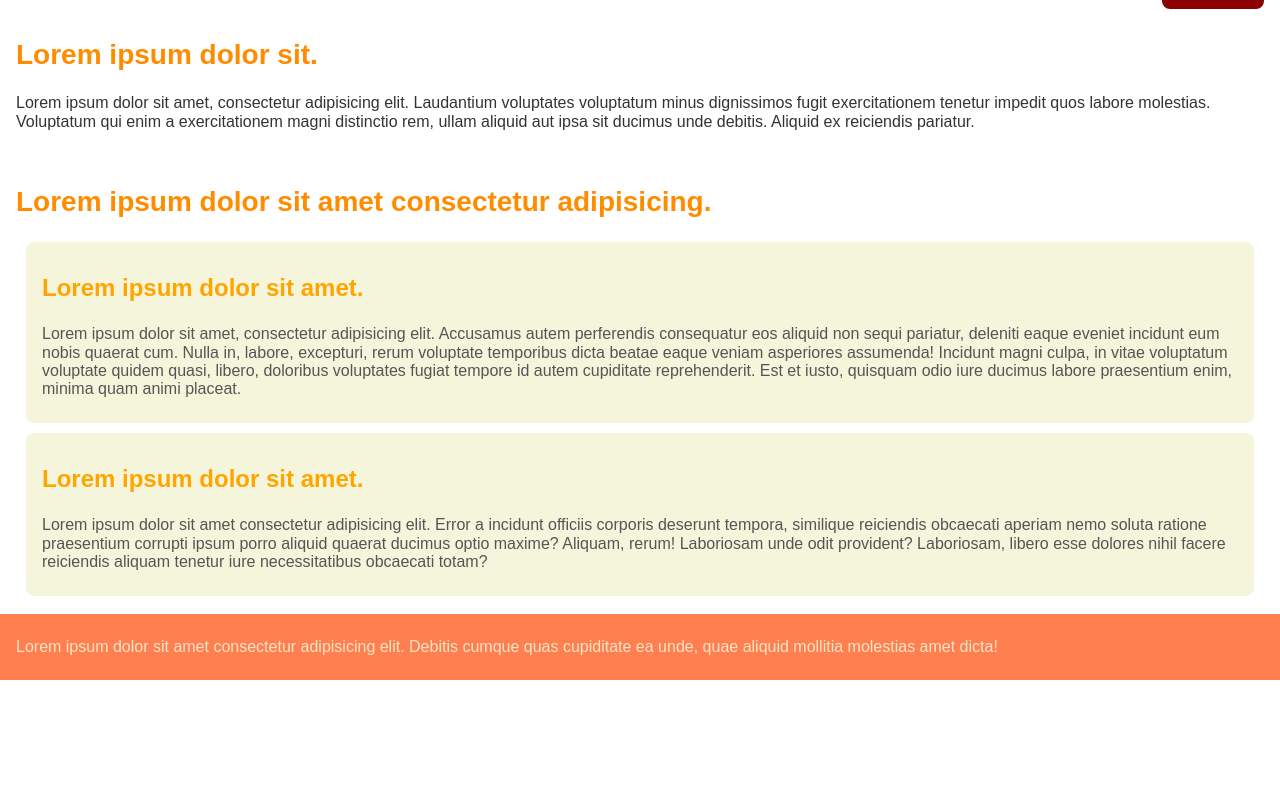
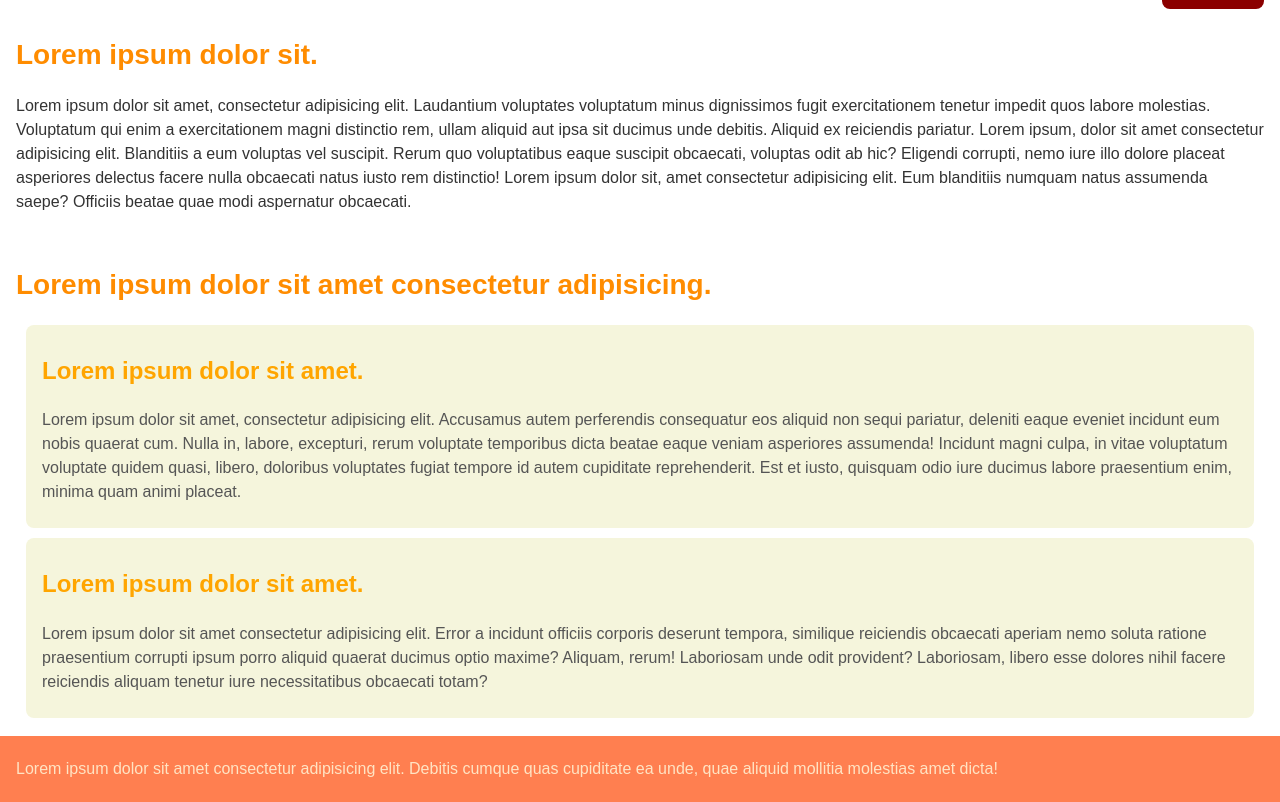
Before and after one commit to Baldshroom/homepage2, a plain HTML site: page index.html in a window 1280 px wide. Shown: the part 775-1577 px from the top of the page. Before the commit the page ends 1455 px from the top, so only its background shows below. Drawn offline with Linux system fonts and the light colour scheme.

Commit message:
typography playground

```diff
--- a/index.html
+++ b/index.html
@@ -30,7 +30,7 @@
 				voluptates voluptatum minus dignissimos fugit exercitationem tenetur
 				impedit quos labore molestias. Voluptatum qui enim a exercitationem
 				magni distinctio rem, ullam aliquid aut ipsa sit ducimus unde debitis.
-				Aliquid ex reiciendis pariatur.
+				Aliquid ex reiciendis pariatur. Lorem ipsum, dolor sit amet consectetur adipisicing elit. Blanditiis a eum voluptas vel suscipit. Rerum quo voluptatibus eaque suscipit obcaecati, voluptas odit ab hic? Eligendi corrupti, nemo iure illo dolore placeat asperiores delectus facere nulla obcaecati natus iusto rem distinctio! Lorem ipsum dolor sit, amet consectetur adipisicing elit. Eum blanditiis numquam natus assumenda saepe? Officiis beatae quae modi aspernatur obcaecati.
 			</p>
 		</section>
 		<section class="section">
--- a/style.css
+++ b/style.css
@@ -46,6 +46,7 @@ main {
 }
 
 .article__text {
+	line-height: 1.5;
 	color: #555;
 }
 
@@ -117,3 +118,7 @@ main {
 	font-size: 28px;
 	color: darkorange;
 }
+
+.section__text {
+	line-height: 1.5;
+}
```
